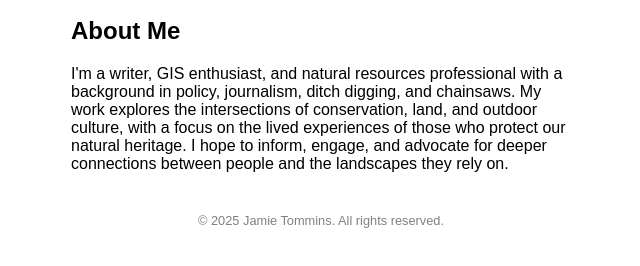
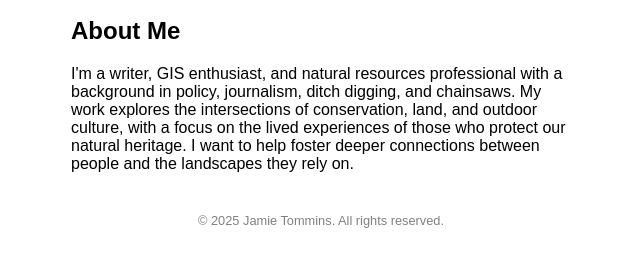
Before and after one commit to JTommins/website, a plain HTML site: page index.html in a window 1280 px wide. Shown: the part 604-870 px from the top of the page, without its empty margins (319-959 px from the left). Drawn offline with Linux system fonts and the light colour scheme.

Commit message:
Update index.html

```diff
--- a/index.html
+++ b/index.html
@@ -29,7 +29,7 @@
                 digging, and chainsaws.
                 My work explores the intersections of conservation, land, and outdoor culture, with a focus on the lived experiences
                 of those who protect our natural heritage.
-                I hope to inform, engage, and advocate for deeper connections between people and the landscapes they rely on.
+                I want to help foster deeper connections between people and the landscapes they rely on.
             </p>
         </div>
     </div>
```
